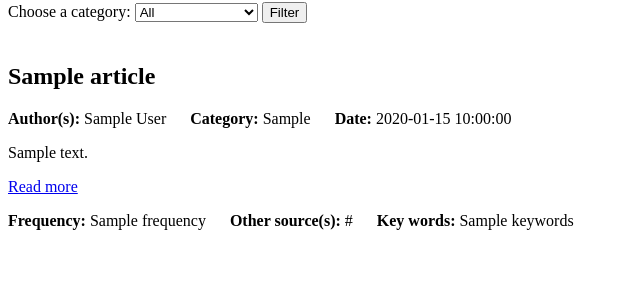
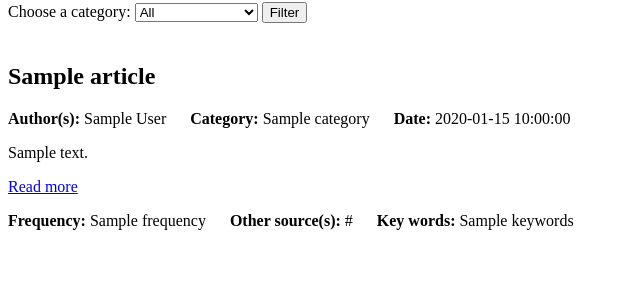
Before and after one commit to Farmaan10/NewsAggregator, a Flask app: template templates/index.html in a window 1280 px wide. Shown: the part 188-488 px from the top of the page, without its empty margins (0-640 px from the left). Run offline with Flask 3, Linux system fonts and the light colour scheme; the template is opened without the code that fills it: most values are stand-ins (such as "Sample title", 1, 10 or a date in 2020); parts of the project's set-up code (start-up, migrations or seed data) failed here and were passed over.

Commit message:
Predicted category to category

```diff
--- a/templates/index.html
+++ b/templates/index.html
@@ -38,7 +38,7 @@
             <h2>{{ article['title'] }}</h2>
             <p>
                 <strong>Author(s):</strong> {{ article['author(s)'] }} &emsp;
-                <strong>Category:</strong> {{ article['predicted_category'] }} &emsp;
+                <strong>Category:</strong> {{ article['category'] }} &emsp;
                 <strong>Date:</strong> {{ article['date'] }}
             </p>
             <p>{{ article['summarized_text'] }}</p>
```
